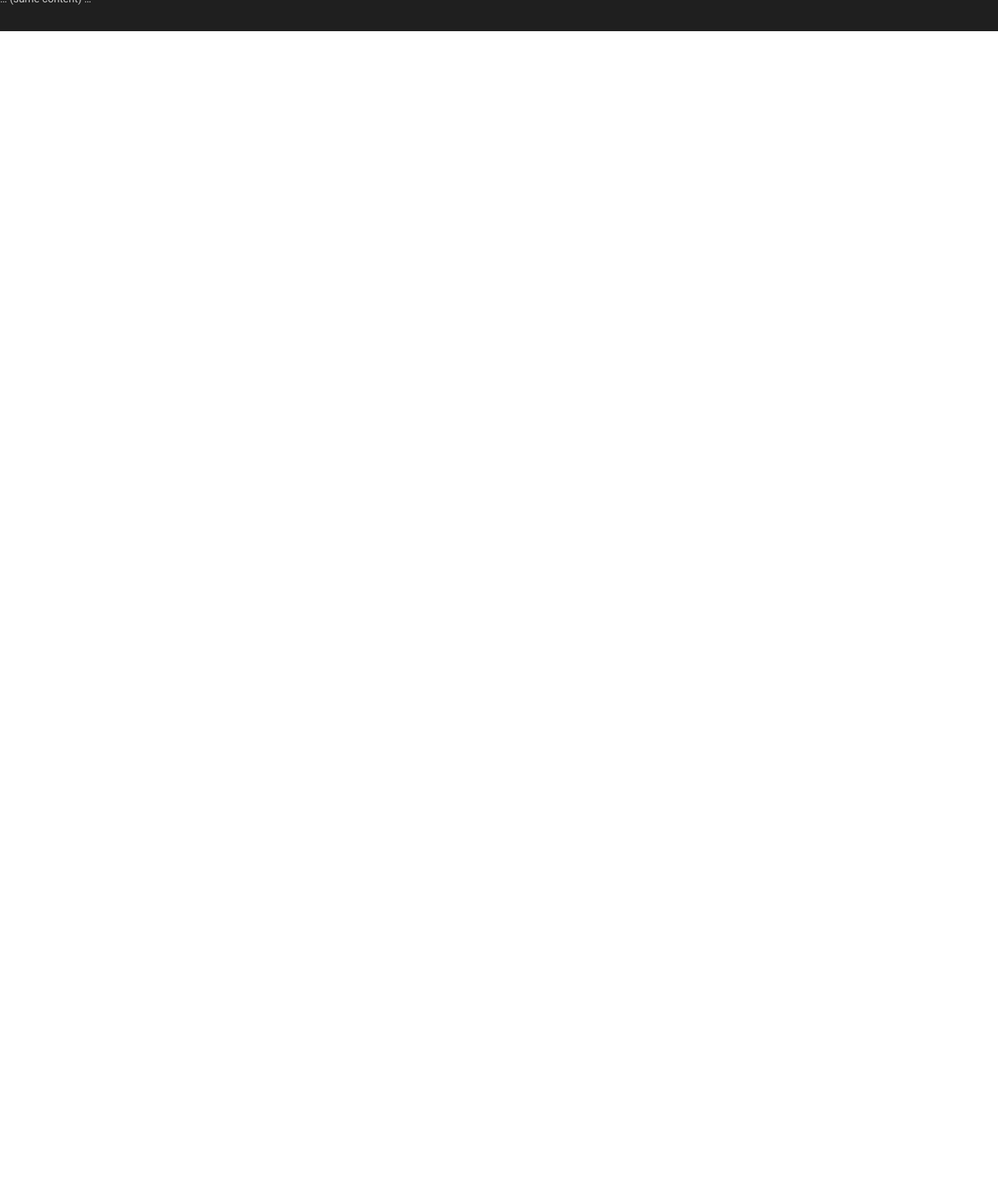
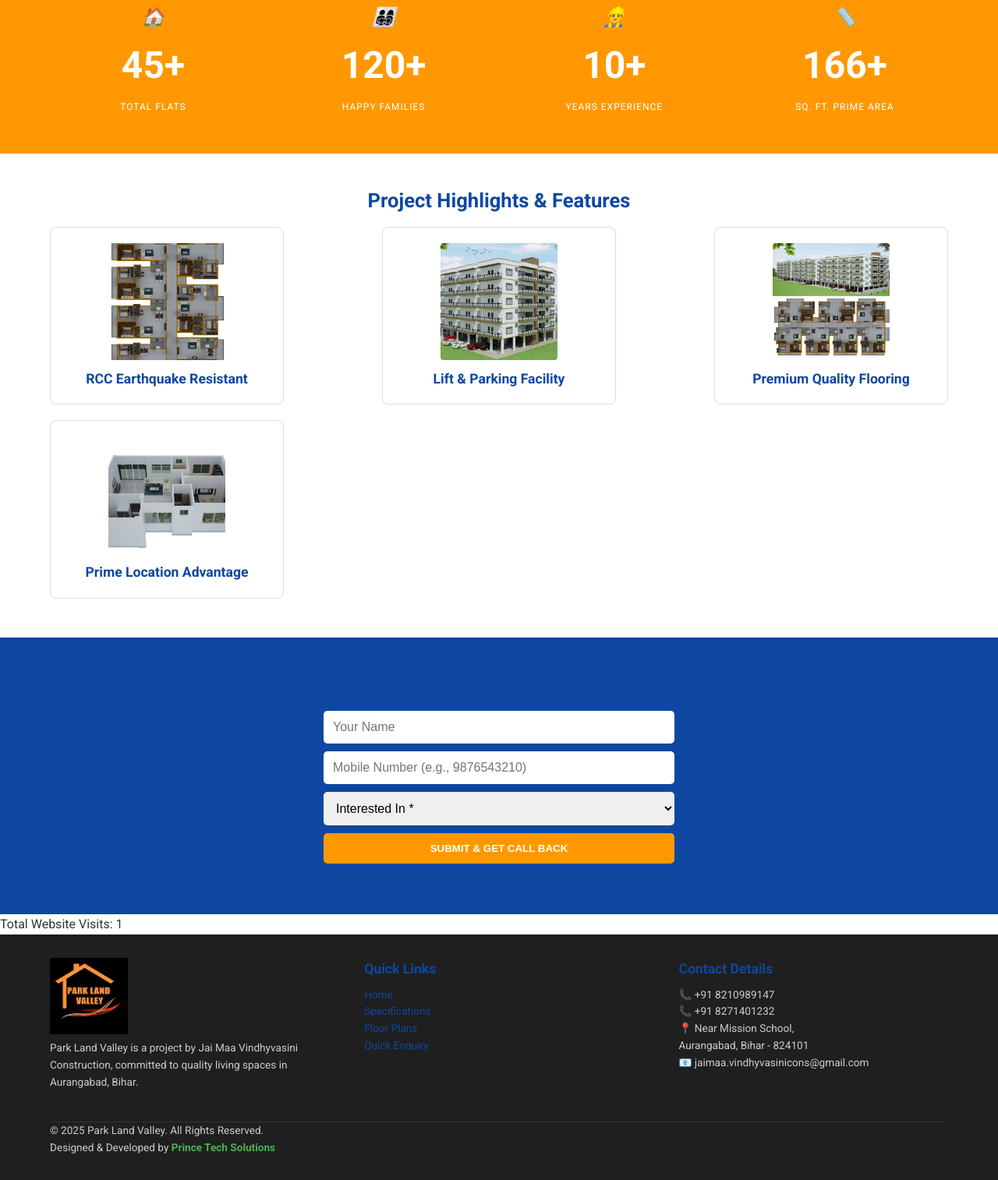
Before and after one commit to princekumarobra/park-valley, a plain HTML site: page index.html in a window 1280 px wide. Shown: the part 967-2481 px from the top of the page at 78% size. Before the commit the page ends 1007 px from the top, so only its background shows below. Drawn offline with Linux system fonts and the light colour scheme.

Commit message:
Update index.html

```diff
--- a/index.html
+++ b/index.html
@@ -1,39 +1,47 @@
+
 <!DOCTYPE html>
 <html lang="en">
 <head>
     <meta charset="UTF-8">
     <meta name="viewport" content="width=device-width, initial-scale=1.0">
 
-    <!-- 🔥 HIGH-POWER SEO TITLE -->
-    <title>Park Land Valley Aurangabad | 2BHK 3BHK Flats | Premium & Luxury Apartments in Aurangabad Bihar</title>
+   <!-- 🔥 FULL SEO PACKAGE START -->
 
-    <!-- FAVICON -->
+<title>Park Land Valley Aurangabad | 2BHK 3BHK Premium & Luxury Flats | Apartments in Aurangabad Bihar</title>
+
 <link rel="icon" type="image/jpeg" href="logo/logo.jpg">
 
-    <!-- 🔥 SEO DESCRIPTION -->
-    <meta name="description" content="Park Land Valley Aurangabad – Premium 2BHK & 3BHK flats in Aurangabad Bihar. Luxury apartments, rental flats, affordable flats, near Mission School Aurangabad. Best housing project in Aurangabad Bihar.">
+<meta name="description" content="Park Land Valley Aurangabad – Premium 2BHK & 3BHK luxury flats near Mission School, Aurangabad Bihar. RCC earthquake-resistant construction, lift, parking, prime location. Best real estate project in Aurangabad Bihar.">
 
-    <!-- 🔥 100+ SEO KEYWORDS -->
-    <meta name="keywords" content="Park Land Valley Aurangabad, premium apartment Aurangabad, luxury apartment Aurangabad, apartment in Aurangabad Bihar, 2BHK flat Aurangabad, 3BHK flat Aurangabad, flats in Aurangabad Bihar, flat for rent Aurangabad, apartment for rent Aurangabad, residential apartment Aurangabad, premium flats Aurangabad, luxury flats Aurangabad Bihar, new construction Aurangabad, real estate Aurangabad, housing project Aurangabad, best apartment Aurangabad, top flats Aurangabad Bihar, Mission School apartment Aurangabad, affordable flats Aurangabad, modern flats Aurangabad, Parkland Valley flats, Aurangabad real estate, 2 bhk Aurangabad, 3 bhk Aurangabad, property for sale Aurangabad, flat for sale Aurangabad Bihar, buy flat Aurangabad, rental flat Aurangabad, apartment near Mission School Aurangabad, residential complex Aurangabad, apartment complex Aurangabad, earthquake resistant apartment Aurangabad, gated community Aurangabad, premium housing Aurangabad, family flats Aurangabad, 2BHK Aurangabad Bihar, 3BHK Aurangabad Bihar, property dealer Aurangabad, housing colony Aurangabad, prime location flats Aurangabad, best real estate project Aurangabad Bihar">
+<meta name="keywords" content="Park Land Valley Aurangabad, 2BHK flat Aurangabad, 3BHK flat Aurangabad, flats in Aurangabad Bihar, luxury apartment Aurangabad, premium flats Aurangabad, Mission School flats Aurangabad, real estate Aurangabad, flat for sale Aurangabad Bihar, buy flat Aurangabad Bihar, apartment near Mission School Aurangabad, modern flats Aurangabad, RCC building Aurangabad, earthquake resistant flats Aurangabad, lift flats Aurangabad, parking flats Aurangabad, housing project Aurangabad Bihar, top flats Aurangabad Bihar, affordable flats Aurangabad, premium apartments Aurangabad, gated society Aurangabad, best apartment project Aurangabad, Jai Maa Vindhyvasini Construction flats">
 
-    <!-- INDEXING -->
 <meta name="robots" content="index, follow">
+
 <link rel="canonical" href="https://parklandvalley.in/">
 
+<!-- SITEMAP -->
+<link rel="sitemap" type="application/xml" href="https://parklandvalley.in/sitemap.xml">
+
 <!-- OPEN GRAPH -->
-    <meta property="og:title" content="Park Land Valley Aurangabad - Premium Luxury Flats">
-    <meta property="og:description" content="Premium 2BHK & 3BHK flats in Aurangabad Bihar with luxury amenities, lift, parking & prime location.">
+<meta property="og:title" content="Park Land Valley Aurangabad - Premium 2BHK & 3BHK Flats">
+<meta property="og:description" content="Luxury flats with RCC structure, lift, parking near Mission School Aurangabad Bihar.">
 <meta property="og:image" content="https://parklandvalley.in/logo/logo.jpg">
 <meta property="og:url" content="https://parklandvalley.in">
 <meta property="og:type" content="website">
 
-    <!-- SCHEMA -->
+<!-- TWITTER CARD -->
+<meta name="twitter:card" content="summary_large_image">
+<meta name="twitter:title" content="Park Land Valley Aurangabad | Premium 2BHK 3BHK Flats">
+<meta name="twitter:description" content="Premium luxury apartments in Aurangabad Bihar with modern amenities.">
+<meta name="twitter:image" content="https://parklandvalley.in/logo/logo.jpg">
+
+<!-- JSON-LD SCHEMA -->
 <script type="application/ld+json">
 {
   "@context": "https://schema.org",
   "@type": "ApartmentComplex",
   "name": "Park Land Valley Aurangabad",
-      "description": "Premium luxury apartments offering 2BHK and 3BHK flats in Aurangabad Bihar with lift, parking and RCC earthquake-resistant structure.",
+  "description": "Premium 2BHK & 3BHK luxury apartments with lift, parking & RCC earthquake-resistant structure in Aurangabad Bihar.",
   "address": {
     "@type": "PostalAddress",
     "streetAddress": "Near Mission School",
@@ -42,53 +50,59 @@
     "postalCode": "824101",
     "addressCountry": "IN"
   },
+  "image": "https://parklandvalley.in/logo/logo.jpg",
   "url": "https://parklandvalley.in",
-      "telephone": "+918210989147",
-      "image": "https://parklandvalley.in/logo/logo.jpg",
-      "keywords": "2BHK Flat Aurangabad, 3BHK Flat Aurangabad, Apartment Aurangabad Bihar, Premium Flats Aurangabad"
+  "telephone": "+918210989147"
 }
 </script>
 
-    <!-- CSS -->
+<!-- 🔥 FULL SEO PACKAGE END -->
     <link rel="stylesheet" href="style.css">
-
-    <!-- GOOGLE FONTS -->
+    <!-- Google Font: Roboto -->
     <link href="https://fonts.googleapis.com/css2?family=Roboto:wght@400;700&display=swap" rel="stylesheet">
 </head>
-
 <body>
 
-    <!-- LIGHTBOX -->
+    <!-- LIGHTBOX/MODAL STRUCTURE (Common for all pages) -->
     <div id="lightbox" class="lightbox" onclick="closeLightbox()">
         <span class="close-btn">&times;</span>
         <img class="lightbox-content" id="lightboxImage">
         <div id="lightboxCaption" class="lightbox-caption"></div>
     </div>
 
-    <!-- FLOAT BUTTONS -->
+    <!-- 8) FLOATING BUTTONS -->
     <a href="#enquiry-section" class="enquiry-float">Quick Enquiry</a>
-    <a href="https://wa.me/918210989147" target="_blank" class="whatsapp-float"><i class="whatsapp-emoji">💬</i></a>
+    <!-- FINAL FIX: WhatsApp Emoji -->
+    <a href="https://wa.me/918210989147" target="_blank" class="whatsapp-float">
+        <i class="whatsapp-emoji">💬</i>
+    </a>
 
-    <!-- HEADER -->
+    <!-- 1) TOP HEADER (Mobile: Small Green Call Button) -->
     <header class="top-header">
         <div class="container">
+            <!-- GREEN Blinking Call Button (Mobile Main CTA) -->
             <a href="tel:+918210989147" class="call-info blink-button">Call Now</a>
-            <span class="location-info">📍 Near Mission School, Aurangabad Bihar</span>
-            <span class="builder-info">🏗️ Jai Maa Vindhyvasini Construction</span>
+
+            <!-- DESKTOP DETAILS (Hidden on mobile) -->
+            <span class="location-info">📍 Near Mission School, Aurangabad, Bihar</span>
+            <span class="builder-info">🏗️ By: Jai Maa Vindhyvasini Construction</span>
         </div>
     </header>
 
-    <!-- NAVBAR -->
+    <!-- 2) NAVIGATION BAR (Sticky, White Background) -->
     <nav class="navbar">
         <div class="container">
             <div class="logo-group">
-                <img src="logo/logo.jpg" class="nav-logo-img">
+                <a href="index.html" class="logo-link">
+                    <img src="logo/logo.jpg" alt="Park Land Valley Logo" class="nav-logo-img">
+                </a>
+                <!-- Branding Name next to Logo -->
                 <span class="branding-nav-name">PARK LAND VALLEY</span>
             </div>
 
-            <button class="menu-toggle" onclick="mobileMenuToggle()">☰</button>
+            <button class="menu-toggle" aria-label="Toggle navigation" onclick="mobileMenuToggle()">☰</button>
             <ul class="nav-links" id="navLinks">
-                <li><a class="active">Home</a></li>
+                <li><a href="index.html" class="active">Home</a></li>
                 <li><a href="about.html">About</a></li>
                 <li><a href="project.html">Project</a></li>
                 <li><a href="floor-plan.html">Floor Plan</a></li>
@@ -97,52 +111,151 @@
         </div>
     </nav>
 
-    <!-- MOBILE BAR -->
+    <!-- Mobile Detail Bar (Shows Location/Builder - visible on mobile) -->
     <div class="mobile-detail-bar">
+        <div class="container">
             <span class="location-mobile">📍 Aurangabad, Bihar</span>
             <span class="builder-mobile">🏗️ Jai Maa Vindhyvasini Construction</span>
+        </div>
     </div>
 
     <main>
 
-        <!-- HERO -->
-        <section class="hero-section" style="background-image:url('building/hero.jpg');">
+        <!-- 3) HERO SECTION -->
+        <section class="hero-section" style="background-image: url('building/hero.jpg');">
             <div class="hero-content">
                 <h1>Park Land Valley</h1>
-                <p>Premium 2BHK & 3BHK Flats in Aurangabad</p>
-                <p class="location-tag">Near Mission School, Aurangabad Bihar</p>
+                <p>2BHK & 3BHK Premium Flats</p>
+                <p class="location-tag">Near Mission School, Aurangabad, Bihar</p>
                 <a href="#enquiry-section" class="cta-button">Quick Enquiry</a>
             </div>
         </section>
 
-        <!-- ABOUT -->
+        <!-- 5) CONTENT / PARAGRAPH SECTION -->
         <section class="about-section">
             <div class="container">
                 <h2>A New Life Awaits at Park Land Valley</h2>
-                <p>Park Land Valley offers premium 2BHK & 3BHK luxury apartments with modern amenities—lift, parking, RCC earthquake-resistant structure & premium interiors.</p>
+                <div class="about-content">
+                    <p>Park Land Valley, a prestigious project by **Jai Maa Vindhyvasini Construction**, offers meticulously designed **2BHK & 3BHK** flats in the prime locality of Aurangabad, Bihar (📍 **Prime Location**). Our commitment is to deliver top-notch quality construction (🧱 **Earthquake Resistant Structure**), modern amenities like (⬆️ **Lift & Parking**), and a comfortable living experience. The builder ensures every home features premium finishing and high-grade materials (🏠 **Quality Flooring**). Experience the perfect blend of luxury and convenience. Jai Maa Vindhyvasini Construction stands for **10+ Years** of reliable expertise in the region.</p>
+                    <a href="about.html" class="secondary-button">Read More About Us</a>
+                </div>
             </div>
         </section>
 
-        <!-- FEATURES, STATS, ENQUIRY (unchanged) -->
-        <!-- (Your existing feature, form, stats sections remain same) -->
+        <!-- 4) STATS SECTION (Aligned) -->
+        <section class="stats-section">
+            <div class="container">
+                <div class="stat-box">
+                    <i class="stats-icon">🏠</i>
+                    <h3>45+</h3>
+                    <p>TOTAL FLATS</p>
+                </div>
+                <div class="stat-box">
+                    <i class="stats-icon">👨‍👩‍👧‍👦</i>
+                    <h3>120+</h3>
+                    <p>HAPPY FAMILIES</p>
+                </div>
+                <div class="stat-box">
+                    <i class="stats-icon">👷‍♂️</i>
+                    <h3>10+</h3>
+                    <p>YEARS EXPERIENCE</p>
+                </div>
+                <div class="stat-box">
+                    <i class="stats-icon">📏</i>
+                    <h3>449+</h3>
+                    <p>SQ. FT. PRIME AREA</p>
+                </div>
+            </div>
+        </section>
 
-        <!-- 🔥 SEO KEYWORD BOOSTER SECTION -->
-        <section class="seo-boost" style="padding:20px; background:#f7f7f7;">
-            <h3>Popular Searches in Aurangabad Bihar</h3>
-            <p>
-                Apartment in Aurangabad Bihar, Premium Apartment Aurangabad, Luxury Apartment Aurangabad,
-                2BHK Flat Aurangabad, 3BHK Flat Aurangabad, Flat for Rent Aurangabad, Apartment for Rent Aurangabad,
-                Best Flats Aurangabad Bihar, Affordable Flats Aurangabad, New Apartments Aurangabad,
-                Real Estate Aurangabad Bihar, Housing Projects Aurangabad, Park Land Valley Flats,
-                Mission School ke paas flats, Modern Apartments Aurangabad, Rental Apartment Aurangabad.
-            </p>
+        <!-- 6) PROJECT HIGHLIGHTS / FEATURES SECTION (Image Grid with Lightbox) -->
+        <section class="features-section">
+            <div class="container">
+                <h2>Project Highlights & Features</h2>
+                <div class="features-grid">
+
+                    <div class="feature-item" onclick="openLightbox('building/rccearth.jpg', 'RCC Earthquake Resistant Structure')">
+                        <img src="building/rccearth.jpg" alt="RCC Structure" class="feature-img">
+                        <h3>RCC Earthquake Resistant</h3>
+                    </div>
+
+                    <div class="feature-item" onclick="openLightbox('building/lift.jpg', 'Modern Lift & Dedicated Parking')">
+                        <img src="building/lift.jpg" alt="Lift & Parking" class="feature-img">
+                        <h3>Lift & Parking Facility</h3>
+                    </div>
+
+                    <div class="feature-item" onclick="openLightbox('building/prieum.jpg', 'Premium Quality Flooring')">
+                        <img src="building/prieum.jpg" alt="Premium Flooring" class="feature-img">
+                        <h3>Premium Quality Flooring</h3>
+                    </div>
+
+                    <div class="feature-item" onclick="openLightbox('building/building1.jpg', 'Prime Location Advantage')">
+                        <img src="building/building1.jpg" alt="Prime Location" class="feature-img">
+                        <h3>Prime Location Advantage</h3>
+                    </div>
+
+                </div>
+            </div>
         </section>
+
+        <!-- 7) QUICK ENQUIRY FORM (Aligned - Mobile Vertical, Desktop Horizontal) -->
+        <section class="enquiry-section" id="enquiry-section">
+            <div class="container">
+                <h2>Quick Enquiry - Get Details Now!</h2>
+                <form id="enquiryForm" class="inline-form">
+                    <input type="text" id="enquiryName" placeholder="Your Name" required>
+                    <input type="tel" id="enquiryMobile" placeholder="Mobile Number (e.g., 9876543210)" pattern="[0-9]{10}" required>
+                    <select id="enquiryInterest" required>
+                        <option value="">Interested In *</option>
+                        <option value="2BHK">2BHK Flat</option>
+                        <option value="3BHK">3BHK Flat</option>
+                        <option value="Both">Both (2BHK & 3BHK)</option>
+                    </select>
+                    <button type="submit" class="cta-submit">Submit & Get Call Back</button>
+                    <p id="formMessage" class="form-message"></p>
+                </form>
+            </div>
+        </section>
+
+        <!-- 9) VISIT COUNTER -->
+        <div class="visit-counter-display">
+            <p>Total Website Visits: <span id="visitCount">0</span></p>
+        </div>
 
     </main>
 
-    <!-- FOOTER -->
-    <footer>… (same content) …</footer>
+    <!-- 10) FOOTER (Full Details, Dark Background, ALIGNED) -->
+    <footer>
+        <div class="footer-details container">
+            <div class="footer-col footer-logo-col">
+                <img src="logo/logo.jpg" alt="Park Land Valley Logo" class="footer-logo">
+                <p>Park Land Valley is a project by Jai Maa Vindhyvasini Construction, committed to quality living spaces in Aurangabad, Bihar.</p>
+            </div>
+            <div class="footer-col">
+                <h3>Quick Links</h3>
+                <ul>
+                    <li><a href="index.html">Home</a></li>
+                    <li><a href="project.html">Specifications</a></li>
+                    <li><a href="floor-plan.html">Floor Plans</a></li>
+                    <li><a href="#enquiry-section">Quick Enquiry</a></li>
+                </ul>
+            </div>
+            <div class="footer-col">
+                <h3>Contact Details</h3>
+                <p>📞 +91 8210989147</p>
+                <p>📞 +91 8271401232</p>
+                <p>📍 Near Mission School, <br>Aurangabad, Bihar - 824101</p>
+                <p>📧 jaimaa.vindhyvasinicons@gmail.com</p>
+            </div>
+        </div>
+        <div class="footer-bottom container">
+            <p>© <span id="currentYear">2025</span> Park Land Valley. All Rights Reserved.</p>
+            <!-- Credit Link: GREEN and clickable -->
+            <p>Designed & Developed by <a href="https://fastupdate.online" target="_blank" class="developer-link">Prince Tech Solutions</a></p>
+        </div>
+    </footer>
 
+    <!-- JAVASCRIPT -->
     <script src="main.js"></script>
 
 </body>
```
Lines whose indentation alone changed are shown as unchanged.
